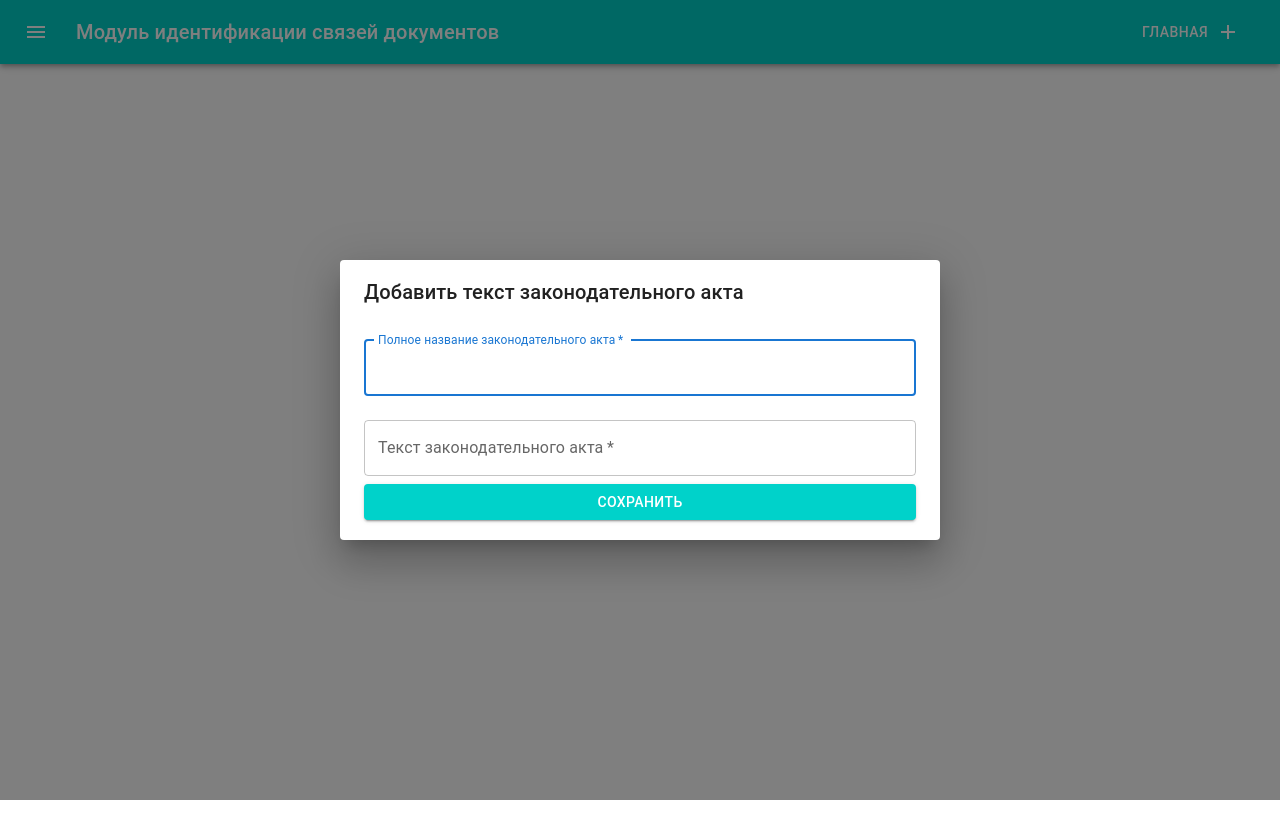
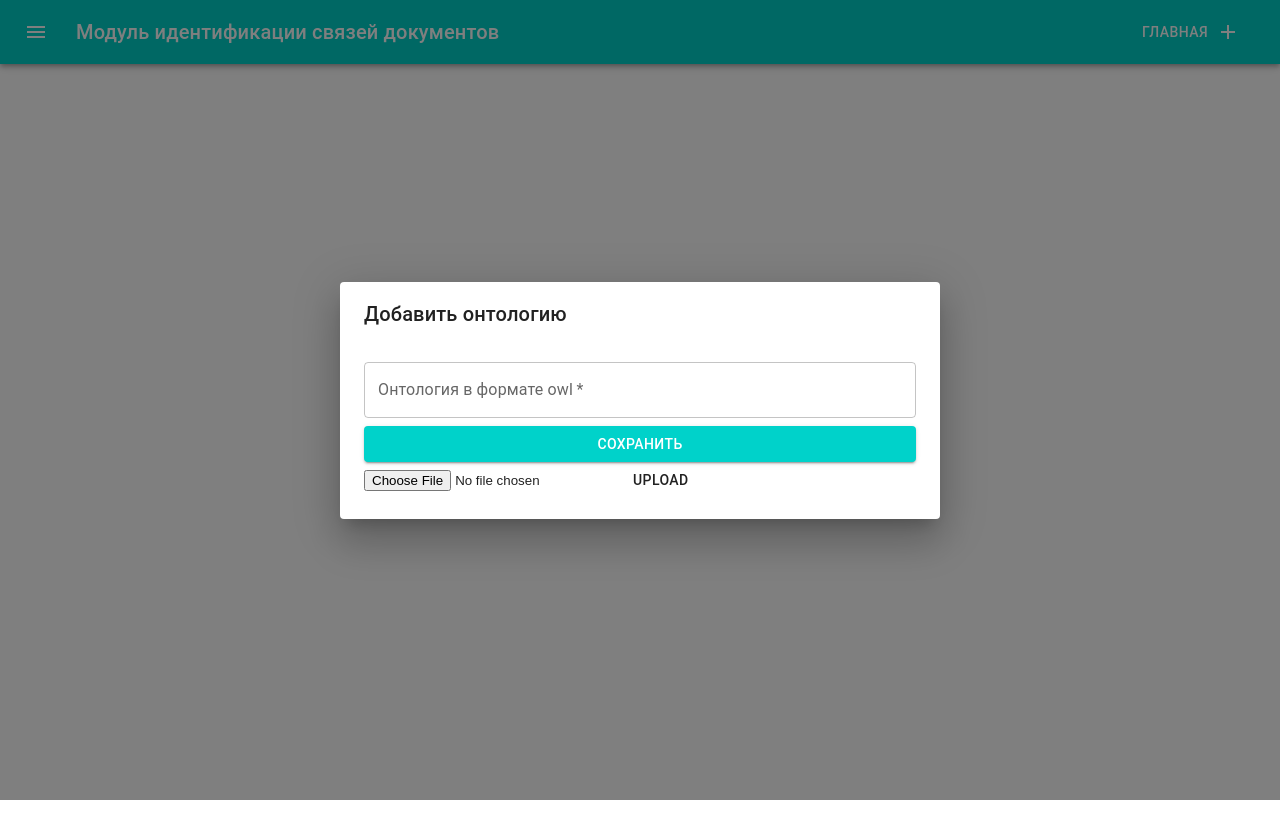
Before and after one commit to GurovaAnya/kp-app-links, a React (Create React App) app: page / in a window 1280 px wide. Both pictures are taken after a click on the icon 1228 px from the left and 32 px from the top of the page. Shown: the top 838 px of the page. Built offline with nearby package versions, Linux system fonts and the light colour scheme; no server answers.

Commit message:
mvp extraction

```diff
--- a/src/AddTextDialog.js
+++ b/src/AddTextDialog.js
@@ -1,24 +1,40 @@
 import React, {useState} from "react";
 import {DialogContent, DialogTitle, TextField, Dialog, Button} from "@mui/material";
+import axios from "axios";
 
 const AddTextDialog = (props) => {
-    const [title, setTitle] = useState("");
     const [text, setText] = useState("");
+    const [file, setFile] = useState(File.prototype);
 
     const handleSubmit = () => {
-        fetch('/api/save_and_lem', {
+        fetch('/api/ont_from_text', {
             method: 'POST',
             headers: {
                 'Accept': 'application/json',
                 'Content-Type': 'application/json',
             },
             body: JSON.stringify({
-                full_name: title,
                 text: text
             })
         })
             .catch(error => alert(error))
             .then(r => props.onClose())
+    }
+
+    const handleDocumentLoad = (e) => {
+        const formData = new FormData();
+        console.log(file);
+
+		// formData.append('file', e.target.files[0]);
+        formData.append('file', file);
+        const config = {
+            headers: {
+                'Accept': '*/*',
+                'Content-Type': 'multipart/form-data',
+            }
+        }
+        axios.post("/api/save_file", formData,config)
+                    .then(r => props.onClose());
     }
 
     return (
@@ -28,23 +44,9 @@ const AddTextDialog = (props) => {
                 style={{display: 'flex', alignItems: 'center', justifyContent: 'center'}}
             >
             <DialogTitle>
-                Добавить текст законодательного акта
+                Добавить онтологию
             </DialogTitle>
-
             <DialogContent>
-                <TextField
-                    variant="outlined"
-                    margin="normal"
-                    required
-                    fullWidth
-                    id="full_text"
-                    label="Полное название законодательного акта"
-                    name="full_text"
-                    autoFocus
-                    value={title}
-                    onChange={(event) => setTitle(event.target.value)}
-                />
-
                 <TextField
                     variant="outlined"
                     margin="normal"
@@ -52,7 +54,7 @@ const AddTextDialog = (props) => {
                     fullWidth
                     multiline
                     name="text"
-                    label="Текст законодательного акта"
+                    label="Онтология в формате owl"
                     id="text"
                     value={text}
                     onChange={(event) => setText(event.target.value)}
@@ -61,11 +63,25 @@ const AddTextDialog = (props) => {
 
                 <Button
                     fullWidth variant="contained"
-                    onClick={handleSubmit}
+                    onClick={handleDocumentLoad}
                     sx={{backgroundColor: "#00d2ca"}}
                 >
                     Сохранить
                 </Button>
+
+                <input
+                    // accept=".owl"
+                    // style={{ display: 'none' }}
+                    id="raised-button-file"
+                    type="file"
+                    // name="file"
+                    onChange={(e) => setFile(e.target.files[0])}
+                />
+                <label htmlFor="raised-button-file">
+                    <Button variant="raised" component="span">
+                        Upload
+                    </Button>
+                </label>
 
             </DialogContent>
         </Dialog>
```
Also changed, not shown: 2 other files (tests, documents, lock files or other folders).
